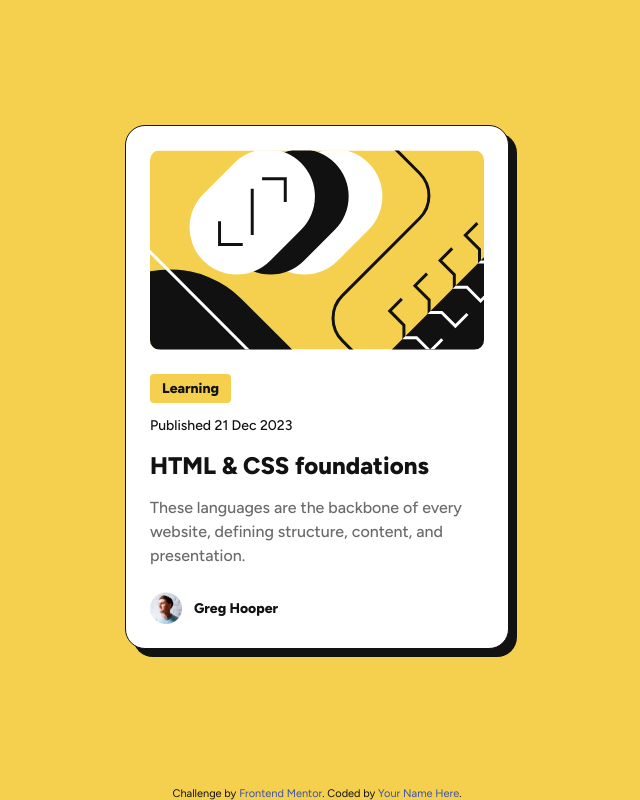
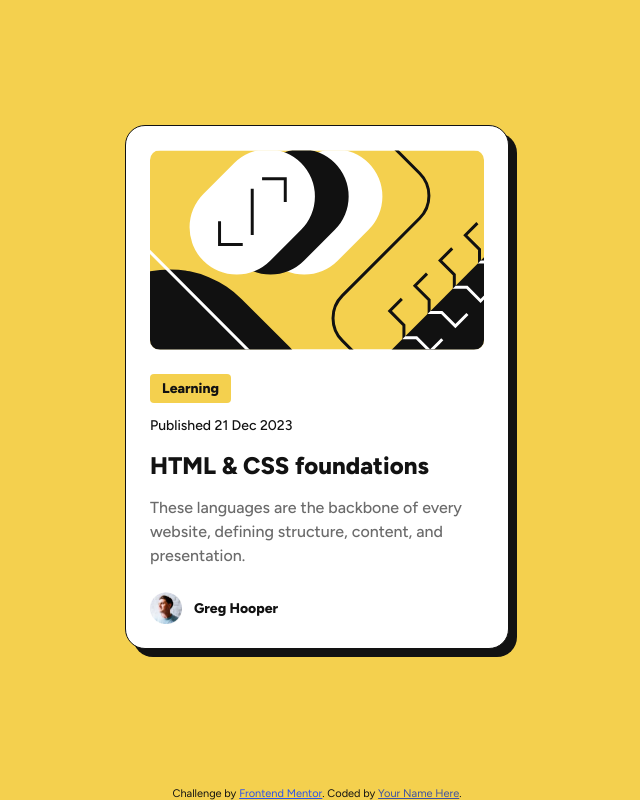
Before and after one commit to DiogoLuxa/frontend-mentor-blog-preview-card, a plain HTML site: page index.html in a window 1280 px wide. In both pictures the pointer is over the link "Frontend Mentor". Shown: the part 13-813 px from the top of the page, without its empty margins (323-963 px from the left). Drawn offline with Linux system fonts and the light colour scheme.

Commit message:
fix: improve link accessibility and update documentation

```diff
--- a/style.css
+++ b/style.css
@@ -36,9 +36,6 @@ body {
 img {
   max-width: 100%;
   display: block;
-}
-a {
-  text-decoration: none;
 }
 .container {
   min-height: 100vh;
@@ -94,6 +91,7 @@ a {
   font-weight: var(--font-weight-extra-bold);
 }
 .card__title-link {
+  text-decoration: none;
   color: inherit;
 }
 .card__title-link:hover,
@@ -126,6 +124,10 @@ a {
 .attribution a {
   color: hsl(228, 45%, 44%);
 }
+.attribution a:hover,
+.attribution a:focus-visible {
+  color: hsl(228, 83%, 55%);
+}
 @media (min-width: 1024px) {
   .card {
     width: 384px;
```
Also changed, not shown: 1 other file.
